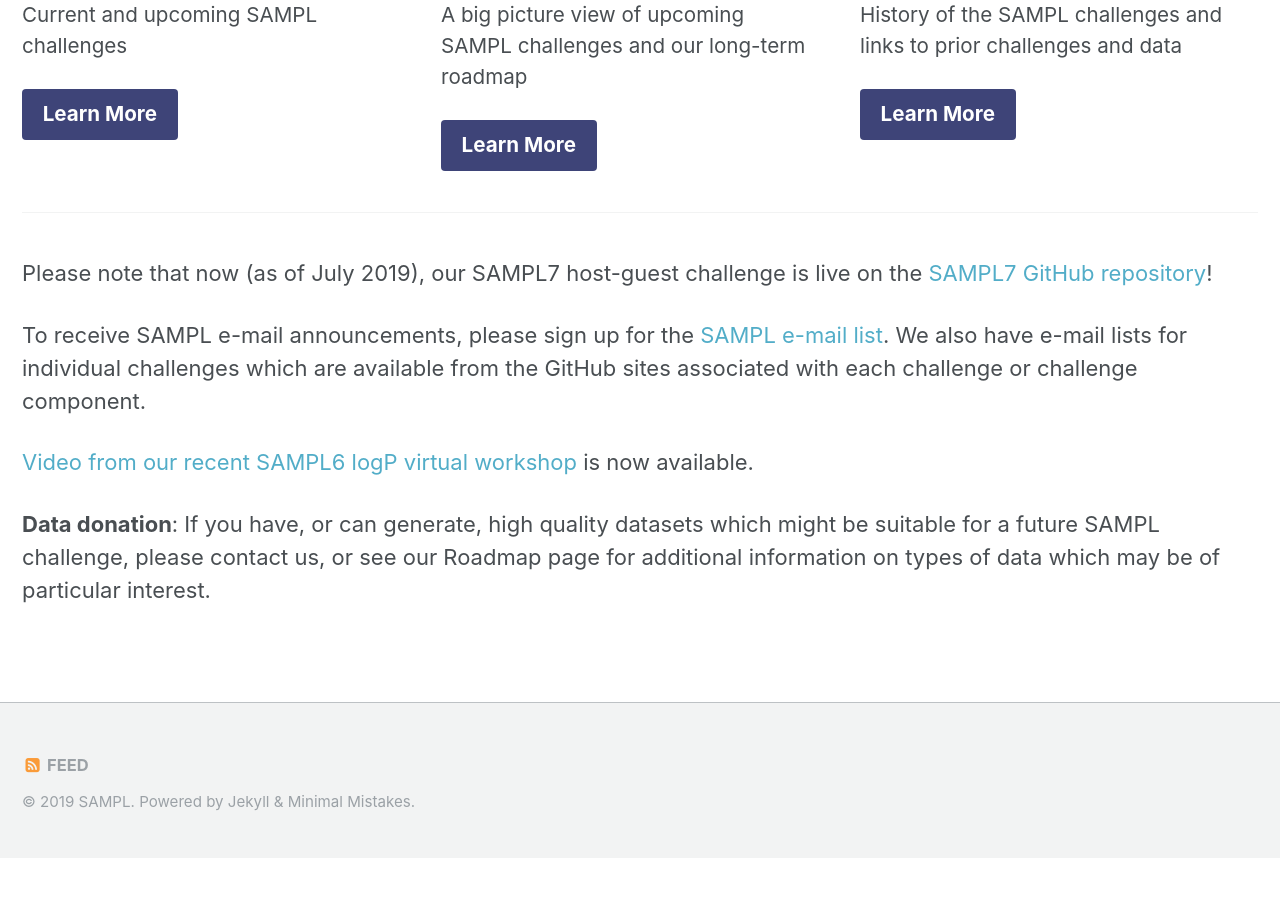
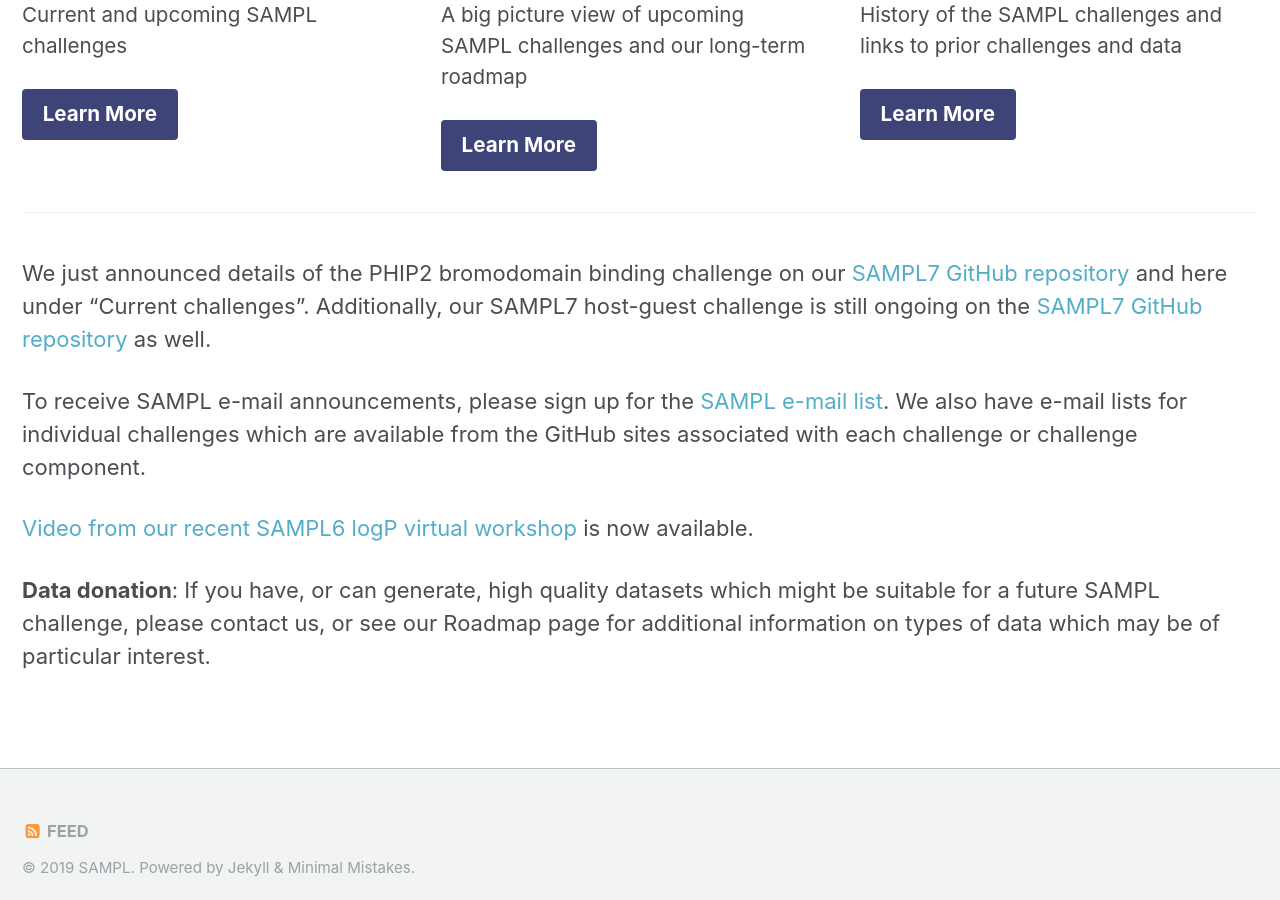
Before and after one commit to samplchallenges/samplchallenges.github.io, a Jekyll site: the page built from index.md, in a window 1280 px wide and 900 px high, scrolled down 793 px. Built offline with Jekyll 4.4.1, drawn with Linux system fonts in a browser that asks for light colours; before the commit the page ends 1651 px from its top, so only the background shows below that.

Commit message:
Update main index file with info on challenge

```diff
--- a/index.md
+++ b/index.md
@@ -32,7 +32,7 @@
 
 {% include feature_row %}
 
-Please note that now (as of July 2019), our SAMPL7 host-guest challenge is live on the [SAMPL7 GitHub repository](https://github.com/mobleylab/sampl7)!
+We just announced details of the PHIP2 bromodomain binding challenge on our [SAMPL7 GitHub repository](https://github.com/mobleylab/sampl7) and here under "Current challenges". Additionally, our SAMPL7 host-guest challenge is still ongoing on the [SAMPL7 GitHub repository](https://github.com/mobleylab/sampl7) as well.
 
 To receive SAMPL e-mail announcements, please sign up for the [SAMPL e-mail list](http://eepurl.com/dPj11j). We also have e-mail lists for individual challenges which are available from the GitHub sites associated with each challenge or challenge component.
 
```
